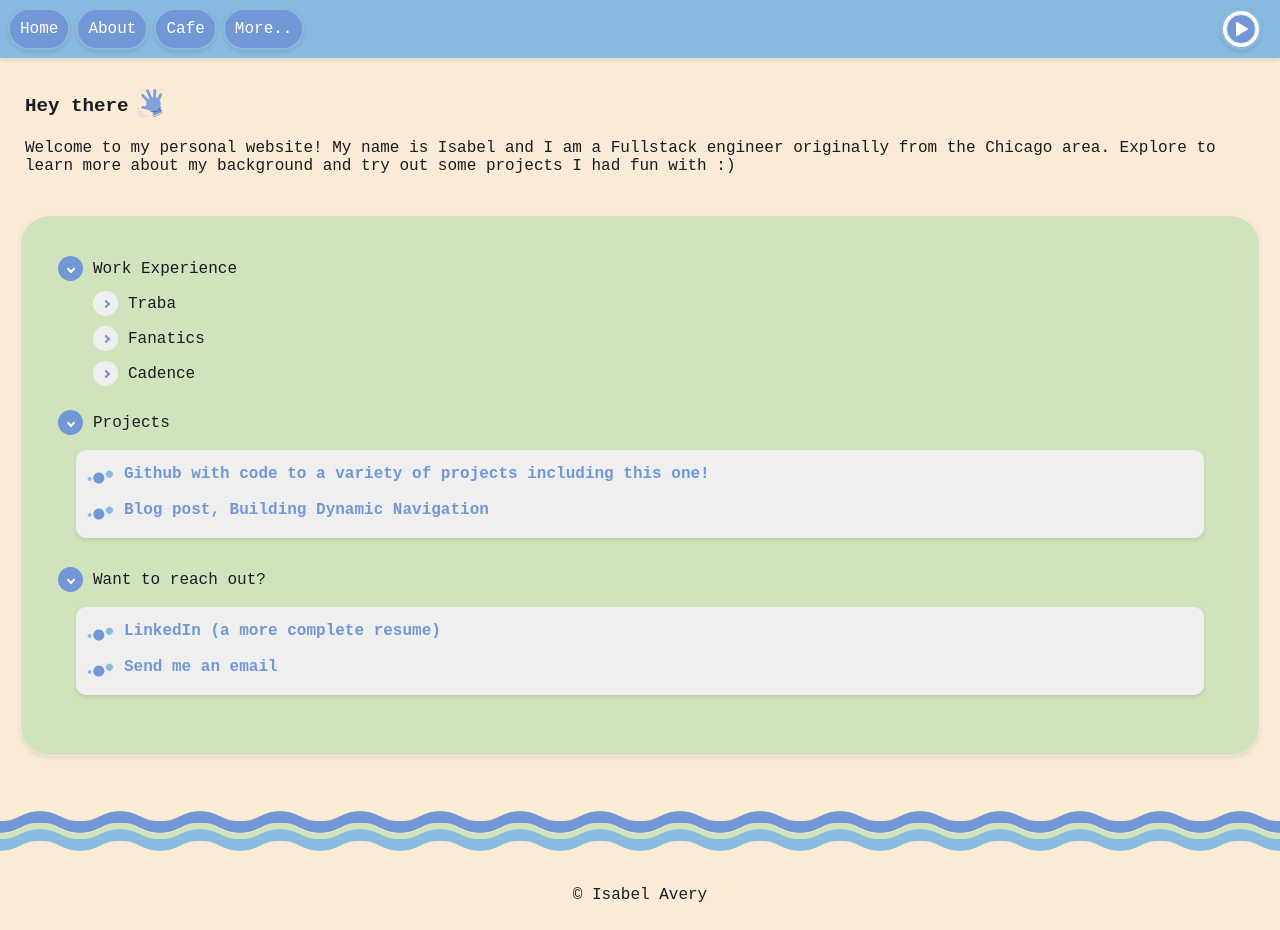
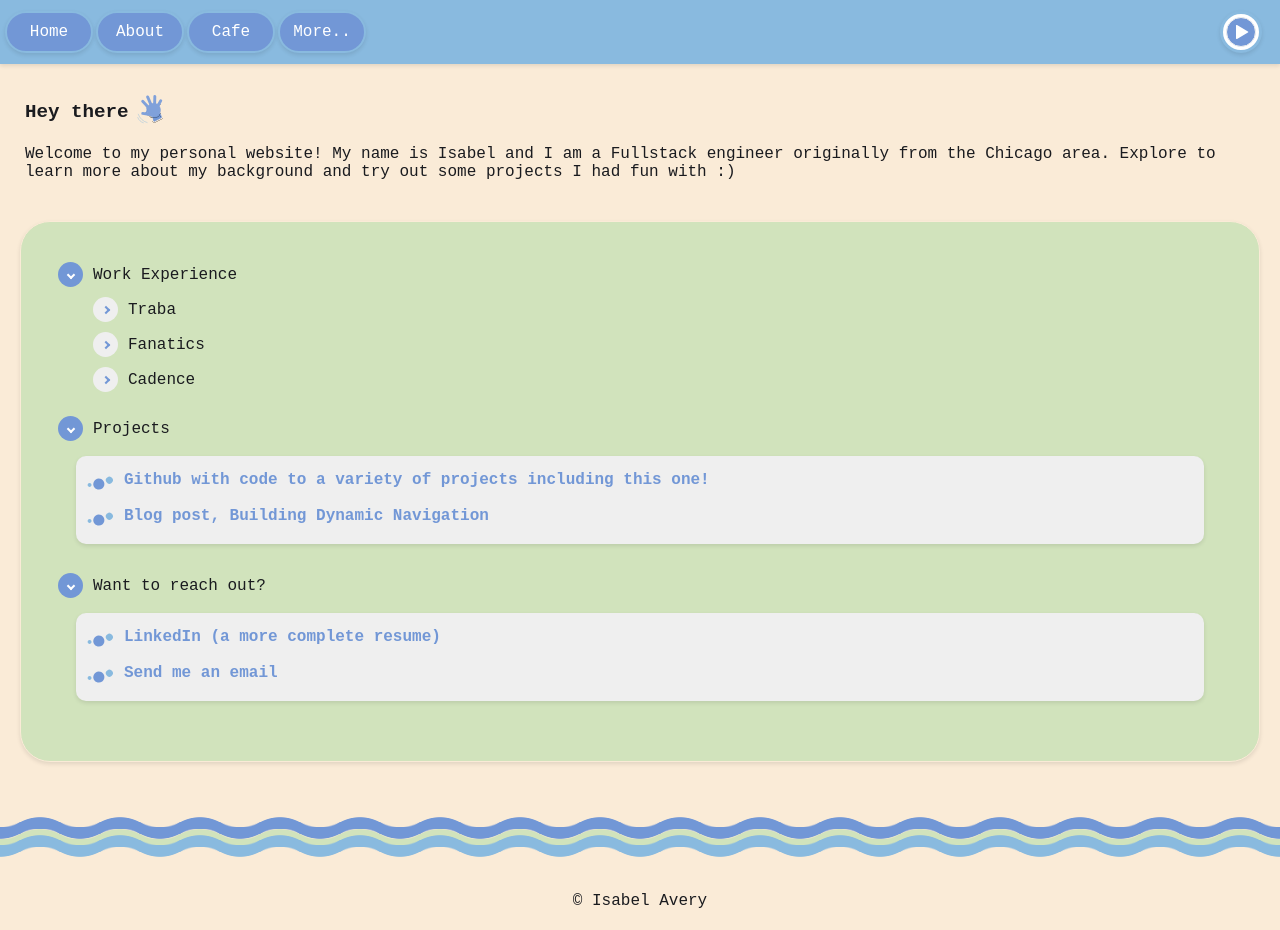
Before and after one commit to isabelmavery/portfolio, a React (Vite) app in the folder client/: page / in a window 1280 px wide. Built offline with nearby package versions, Linux system fonts and the light colour scheme; no server answers.

Commit message:
style: tiny nitpicks to margins

```diff
--- a/client/src/App/App.css
+++ b/client/src/App/App.css
@@ -80,11 +80,13 @@ html,
 }
 
 .menu-item {
+  width: 64px;
+  text-align: center;
   padding: 10px;
   border: 2px solid var(--pretty-blue);
   background-color: var(--pretty-purple);
   border-radius: 30px;
-  margin: 8px;
+  margin: 11px 5px;
   margin-right: -2px;
   box-shadow: var(--basic-box-shadow);
 }
```
